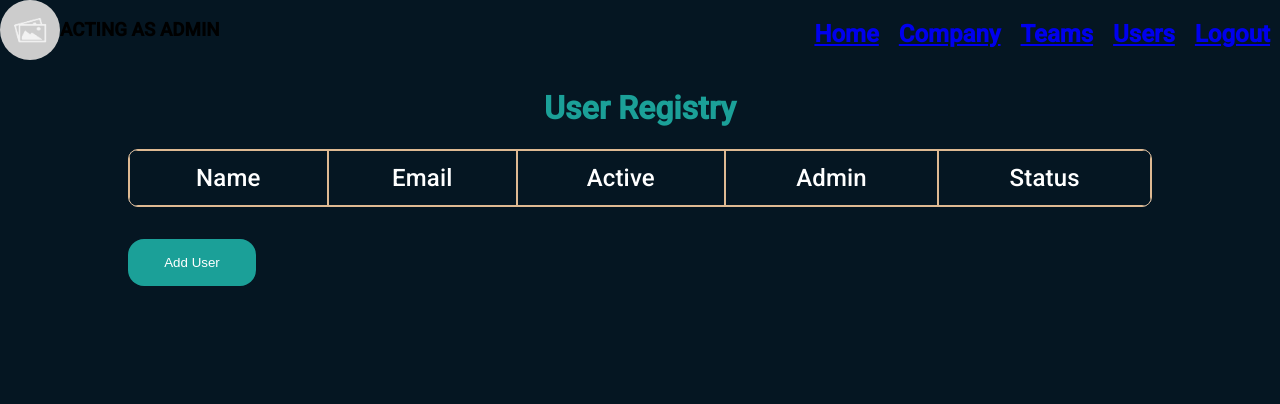
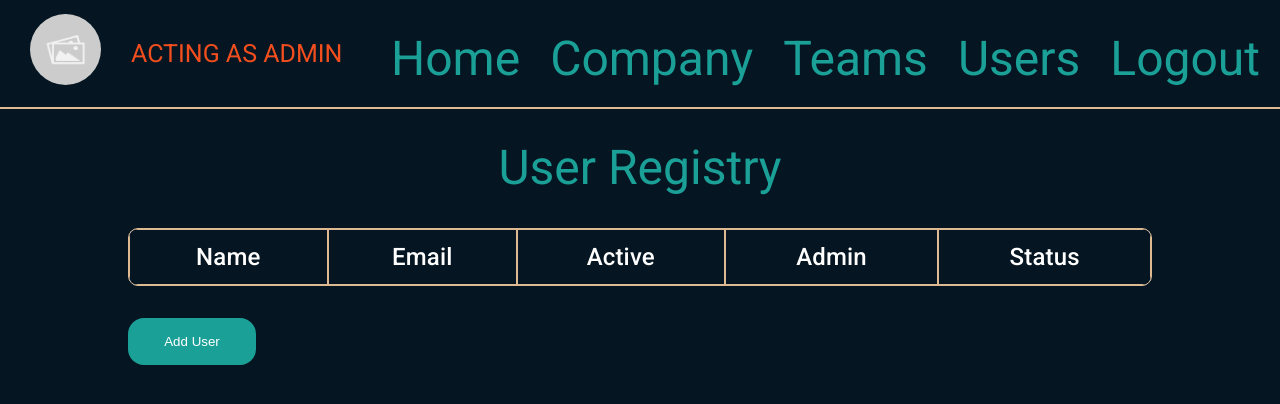
Before and after one commit to ismarjiw/TeamFlow, an Angular app in the folder frontend/: page /users in a window 1280 px wide. Shown: the top 404 px of the page. Built offline with nearby package versions, Linux system fonts and the light colour scheme; a web font is replaced by a local one.

Commit message:
Navmenu styling complete

```diff
--- a/frontend/src/app/navmenu-mobile/navmenu-mobile.component.css
+++ b/frontend/src/app/navmenu-mobile/navmenu-mobile.component.css
@@ -0,0 +1,83 @@
+nav {
+	display: flex;
+    flex-direction: column;
+    justify-content: center;
+    align-items: center;
+	margin: 0;
+    background-color: rgb(13, 58, 89);
+}
+
+.nav-container {
+	display: flex;
+	justify-content: space-between;
+	align-items: center;
+	outline: solid 2px var(--outline-color);
+}
+
+.nav-container div {
+    display: flex;
+    align-items: center;
+}
+
+.user {
+    width: 40px;
+    height: 40px;
+    padding:5px;
+    margin: 10px;
+    font-size: 8px;
+    font-weight:400;
+    color: var(--loggedin-color);
+    text-align: center;
+    justify-content: center;
+    background-color: rgb(13, 58, 89);
+    border-radius: 50%;
+}
+
+nav div {
+    width:70%;
+    text-align: center;
+    border-bottom: 1px solid var(--header-color);
+}
+
+h2 {
+    font-weight: 300;
+}
+
+a {
+	color: var(--header-color);
+	text-decoration: none;
+}
+
+a:hover {
+	transition: 0.45s;
+	color: #22cbc0
+}
+
+
+#mobile-avatar {
+    margin:10px;
+    height: 40px;
+    width: 40px;
+}
+
+.menu-button {
+    padding: 2px 2px 0 2px;
+    margin-right: 20px;
+    color: #fff;
+    background-color: rgb(13, 58, 89);
+    border: none;
+    border-radius: 10%;
+    line-height: normal;
+}
+
+.menu-button:hover {
+    cursor: pointer;
+    background-color: rgb(21, 92, 139);
+    transition: 0.45s;
+}
+
+mat-icon {
+    height:100%;
+    padding:0;
+    margin:0
+}
--- a/frontend/src/app/navmenu-mobile/navmenu-mobile.component.html
+++ b/frontend/src/app/navmenu-mobile/navmenu-mobile.component.html
@@ -1,16 +1,31 @@
 <div class="mobile">
     <!-- Will implement font awesome icons later -->
     <!-- <i class="fa-solid fa-bars"></i> -->
-    <img src="../../assets/placeholder.jpg" class="avatar-img">
-    <button (click)="toggleMenu()">Toggle menu</button>
+    <div class="nav-container">
+        <div>
+            <img class="avatar-img" id="mobile-avatar" src="../../assets/placeholder.jpg" >
+            <div class="user">ACTING AS ADMIN</div>
+        </div>
+        <button mat-button class="menu-button" (click)="toggleMenu()">
+            <mat-icon>menu</mat-icon>
+        </button>
+    </div>
     <div *ngIf="menuShown">
-    <nav >
-        <a routerLink="/announcements"><h1>Home</h1></a>
-        <a routerLink="/companies"><h1>Company</h1></a>
-        <a routerLink="/teams"><h1>Teams</h1></a>
-		<a routerLink="/users"><h1>Users</h1></a>
-        <a routerLink="/"><h1>Logout</h1></a>
-    </nav>
+        <nav>
+            <div>
+                <h2><a routerLink="/announcements">Home</a></h2>
+            </div>
+            <div>
+                <h2><a routerLink="/companies">Company</a></h2>
+            </div>
+            <div>
+                <h2><a routerLink="/teams">Teams</a></h2>
+            </div>
+            <div>
+                <h2><a routerLink="/users">Users</a></h2>
+            </div>
+                <h2><a routerLink="/">Logout</a></h2>
+        </nav>
     </div>
 
 </div>
--- a/frontend/src/app/navmenu/navmenu.component.css
+++ b/frontend/src/app/navmenu/navmenu.component.css
@@ -1,17 +1,40 @@
 nav {
 	display: flex;
 	flex-direction: row;
+	margin: 0;
+}
+
+h1 {
+ margin: 30px 20px 20px 10px;
 }
 
 a {
-	margin: 0 10px;
+	color: var(--header-color);
+	text-decoration: none;
+}
+
+a:hover {
+	transition: 0.45s;
+	color: #22cbc0
+}
+
+h3 {
+	color: var(--loggedin-color);
+	font-size: 25px;
+	font-weight: 400;
 }
 
 .nav-container {
 	display: flex;
 	justify-content: space-between;
+	align-items: center;
+	outline: solid 2px var(--outline-color);
 }
 
 .nav-container div {
 	display: flex;
 }
+
+.avatar-img {
+	margin: 0 30px;
+}
--- a/frontend/src/app/navmenu/navmenu.component.html
+++ b/frontend/src/app/navmenu/navmenu.component.html
@@ -5,10 +5,10 @@
     </div>
 
     <nav>
-        <a routerLink="/announcements"><h1>Home</h1></a>
-        <a routerLink="/companies"><h1>Company</h1></a>
-        <a routerLink="/teams"><h1>Teams</h1></a>
-		<a routerLink="/users"><h1>Users</h1></a>
-        <a routerLink="/"><h1>Logout</h1></a>
+        <h1><a routerLink="/announcements">Home</a></h1>
+        <h1><a routerLink="/companies">Company</a></h1>
+        <h1><a routerLink="/teams">Teams</a></h1>
+		<h1><a routerLink="/users">Users</a></h1>
+        <h1><a routerLink="/">Logout</a></h1>
     </nav>
 </div>
--- a/frontend/src/styles.css
+++ b/frontend/src/styles.css
@@ -16,7 +16,7 @@ html,
 body {
 	margin: 0;
     padding: 0;
-	font-family: Roboto, "Helvetica Neue", sans-serif;
+	font-family: Mulish, Roboto, "Helvetica Neue", sans-serif;
     background-color: var(--bg-color);
 	height: 100%;
 }
@@ -42,7 +42,13 @@ body {
 }
 
 .avatar-img {
-	width: 60px;
-	height: 60px;
+	width: 71px;
+	height: 71px;
 	border-radius: 50%;
 }
+
+h1 {
+	color: var(--header-color);
+	font-size: 48px;
+	font-weight: 400;
+}
```
